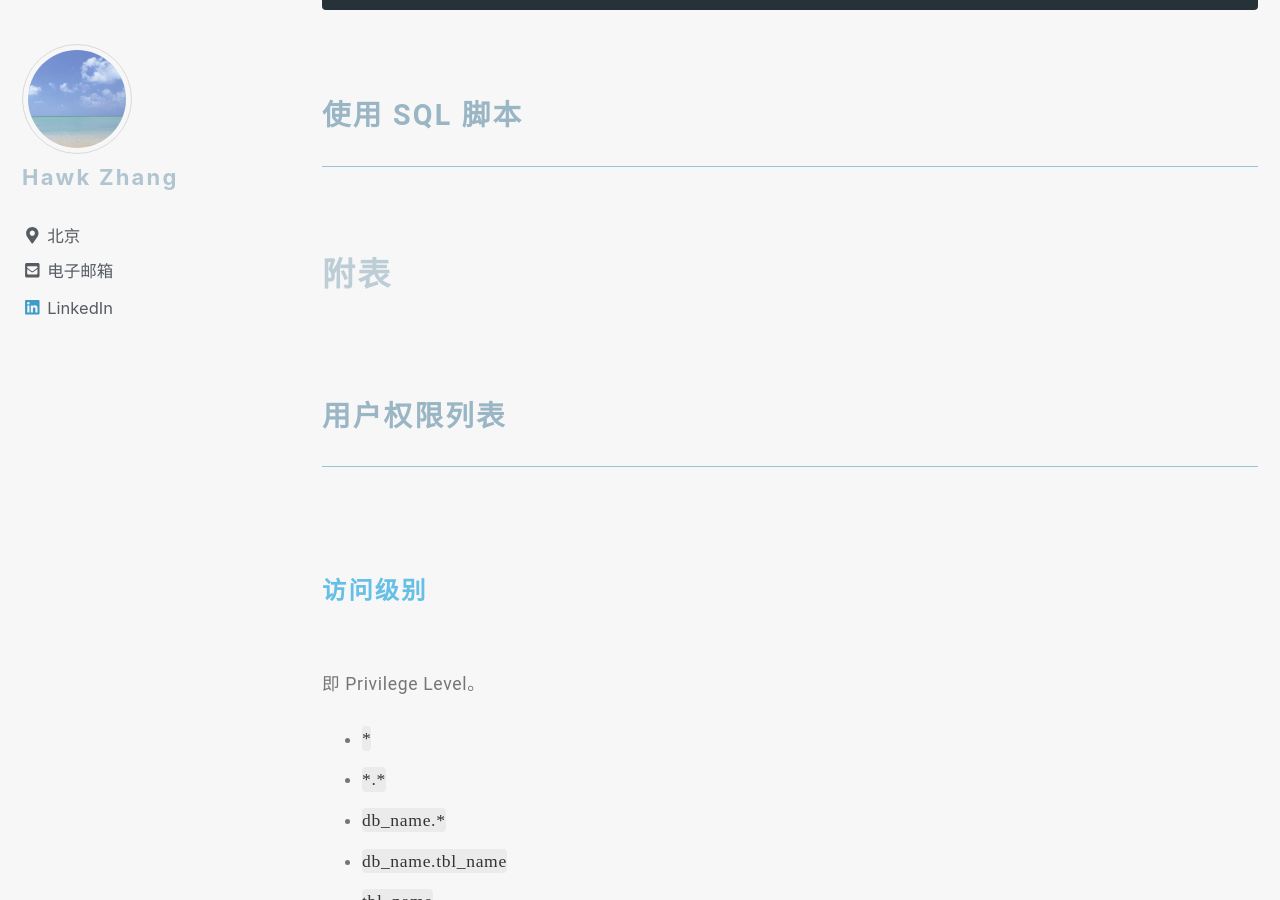
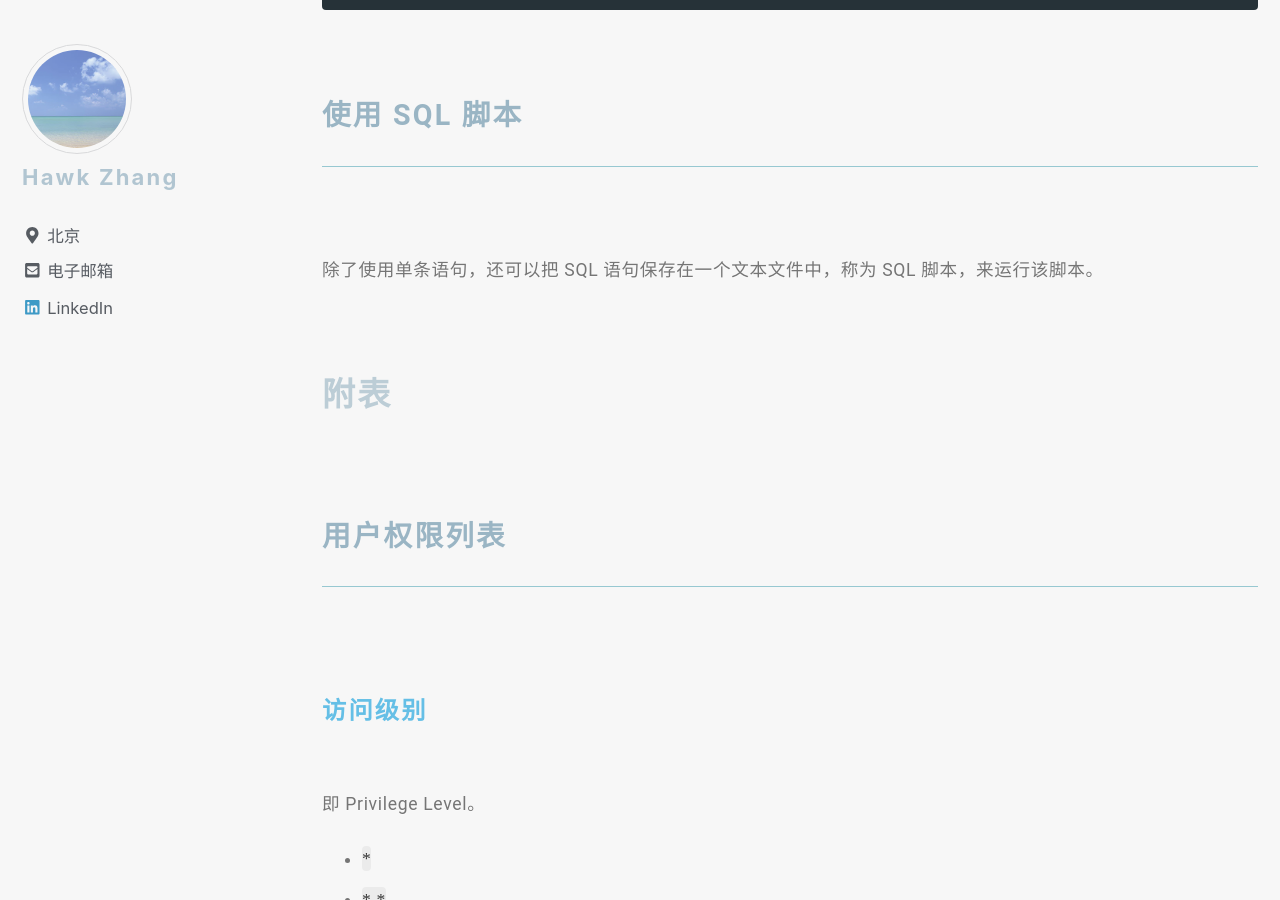
Before and after one commit to narru888/linotes_note, a Jekyll site: the page built from _posts/mysql/2016-04-02-statements.md, in a window 1280 px wide and 900 px high, scrolled down 24643 px. Built offline with Jekyll 4.4.1, drawn with Linux system fonts in a browser that asks for light colours; nearby versions of some CDN libraries; a script that is not in the unit is left out.

Commit message:
update on 2018-10-15 15:22:01 CST

```diff
--- a/_posts/mysql/2016-04-02-statements.md
+++ b/_posts/mysql/2016-04-02-statements.md
@@ -995,7 +995,7 @@ SELECT * FROM products INTO OUTFILE '~/Documents/products_out.csv'
 
 ### 使用 SQL 脚本
 
-
+除了使用单条语句，还可以把 SQL 语句保存在一个文本文件中，称为 SQL 脚本，来运行该脚本。
 
 
 
```
